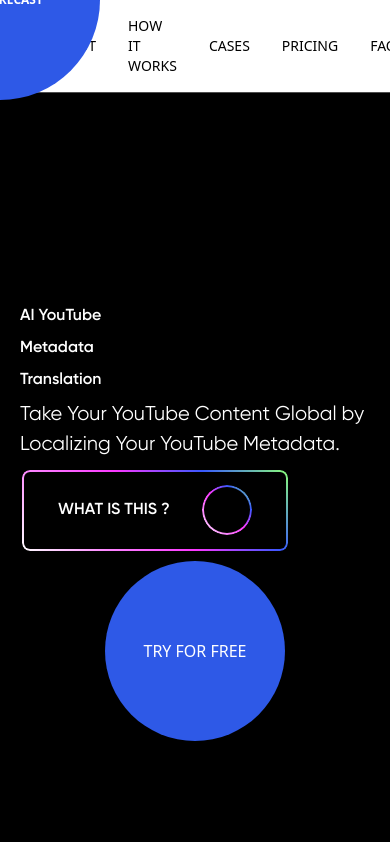
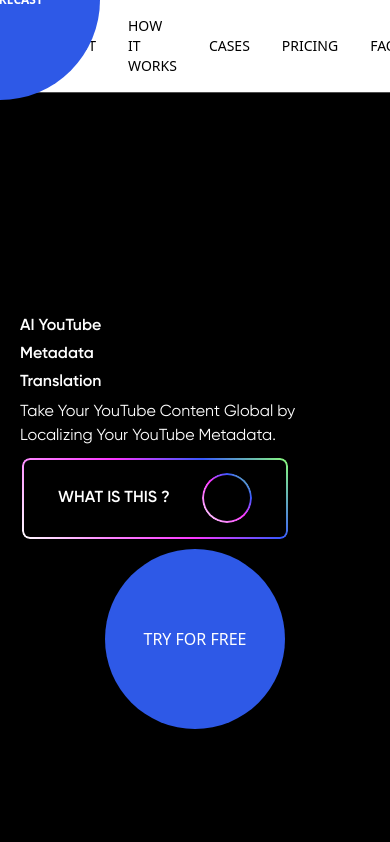
Before and after one commit to rokhomenko/ai-metadata, a Vue app: page / in a window 390 px wide. Shown: the top 842 px of the page. Built offline with nearby package versions, Linux system fonts and the light colour scheme.

Commit message:
fix hero responsiveness

```diff
--- a/src/components/HeroSection.vue
+++ b/src/components/HeroSection.vue
@@ -3,25 +3,25 @@
     <img :src="polygon"
        alt="polygon"
        class="absolute -top-40 left-0 w-full h-auto z-0 hidden sm:block" />
-    <div class="relative w-full mt-50 p-5 sm:p-10 md:p-15 xl:p-50">
-      <div class="grid grid-cols-1 gap-2 md:grid-cols-4 md:grid-rows-4 md:gap-0">
+    <div class="relative w-full mt-50 p-5 sm:p-10 md:p-15 2xl:p-30 3xl:p-50">
+      <div class="grid grid-cols-1 gap-2 md:grid-cols-4 md:grid-rows-4 md:gap-0 items-center">
         <div class="order-1 md:col-span-2 md:row-start-1 md:row-end-2
-                    xl:text-hero-title lg:text-[80px] md:text-[70px]
+                    3xl:text-hero-title 2xl:text-[120px] xl:text-[100px] lg:text-[80px] md:text-[70px] leading-tight
                     text-white font-display font-semibold">
           AI YouTube
         </div>
         <div class="order-2 md:col-start-2 md:col-end-4 md:row-start-2 md:row-end-3
-                    xl:text-hero-title lg:text-[70px] md:text-[70px]
+                    3xl:text-hero-title 2xl:text-[120px] xl:text-[100px] lg:text-[70px] md:text-[70px] leading-tight
                     text-white font-display font-semibold">
           Metadata
         </div>
         <div class="order-3 md:col-span-2 md:row-start-3 md:row-end-4
-                    xl:text-hero-title lg:text-[80px] md:text-[70px]
+                    3xl:text-hero-title 2xl:text-[120px] xl:text-[100px] lg:text-[80px] md:text-[70px] leading-tight
                     text-white font-display font-semibold">
           Translation
         </div>
-        <div class="order-4 md:col-start-3 md:col-end-4 md:row-start-3 md:row-end-4
-                  text-white font-regular text-hero-description">
+        <div class="order-4 md:col-start-3 md:col-end-4 md:row-start-3 md:row-end-4 xl:w-[70%]
+            text-white font-regular lg:text-[17px] md:text-sm xl:text-hero-description">
           Take Your YouTube Content Global by Localizing Your YouTube Metadata.
         </div>
         <div class="order-5 md:col-start-1 md:col-end-2 md:row-start-2 md:row-end-3
@@ -37,7 +37,7 @@
         </div>
         <div
           ref="order6Ref"
-          class="order-6 md:col-start-4 md:col-end-5 z-50 md:row-start-3 md:row-end-5 flex justify-center items-center relative overflow-hidden"
+          class="order-6 md:col-start-4 md:col-end-5 md:row-start-3 md:row-end-5 h-full z-50 flex justify-center items-center relative"
         >
           <div
             ref="tryBtnRef"
```
